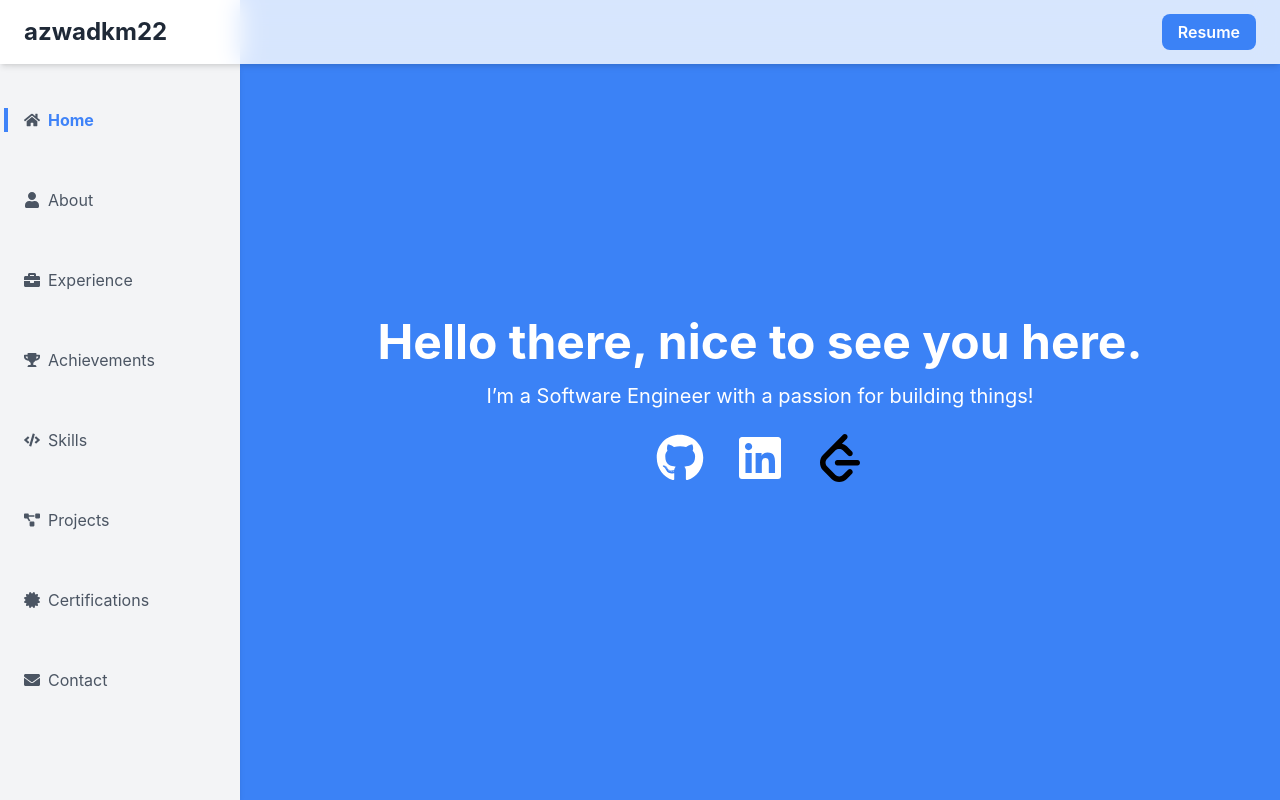
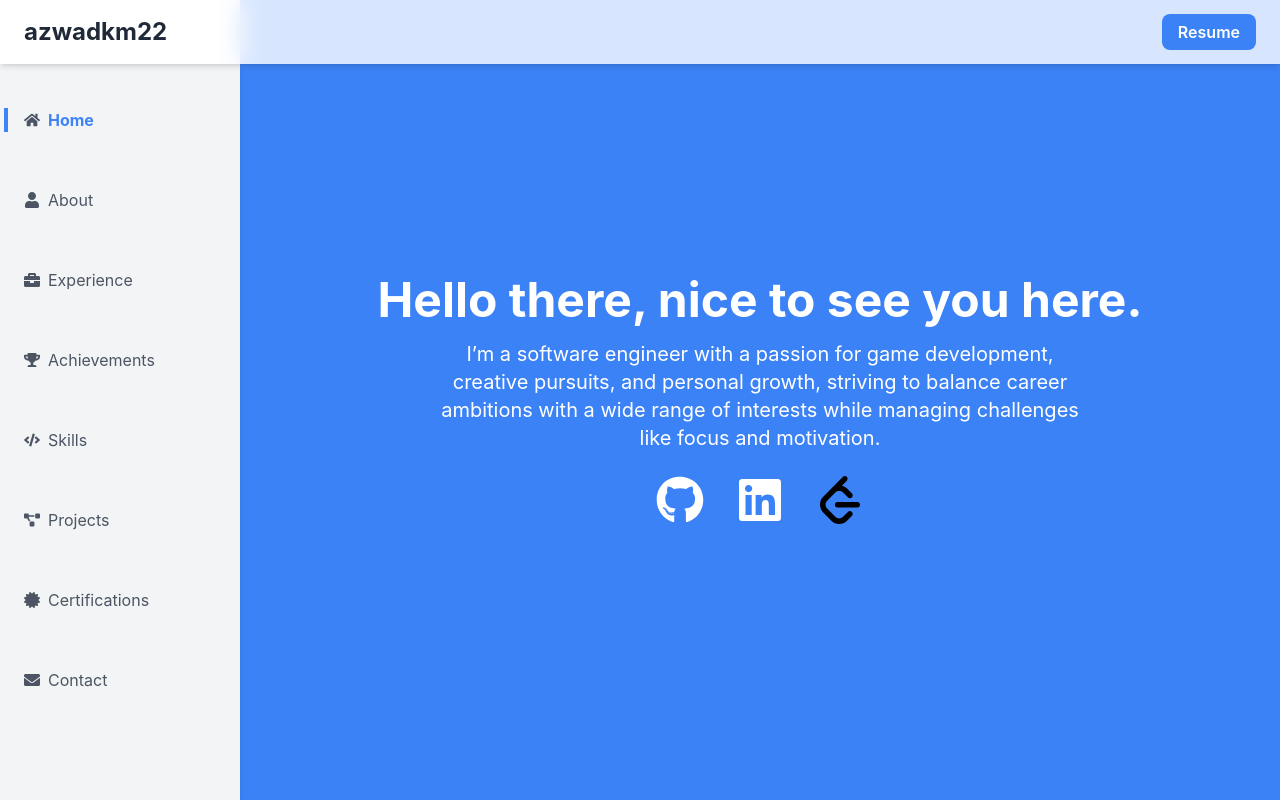
Before and after one commit to azwadkm22/Portfolio, a React (Create React App) app: page / in a window 1280 px wide. Shown: the top 800 px of the page. Built offline with nearby package versions, Linux system fonts and the light colour scheme.

Commit message:
Changed Home landing text

```diff
--- a/src/components/Home.js
+++ b/src/components/Home.js
@@ -8,7 +8,7 @@ function Home() {
         <div className="h-screen flex items-center justify-center bg-blue-500 text-white">
             <div className="text-center">
                 <h1 className="text-5xl font-bold mb-4">Hello there, nice to see you here.</h1>
-                <p className="text-xl mb-6">I’m a Software Engineer with a passion for building things!</p>
+                <p className="text-xl mb-6 px-48">I’m a software engineer with a passion for game development, creative pursuits, and personal growth, striving to balance career ambitions with a wide range of interests while managing challenges like focus and motivation.</p>
 
                 {/* Links to GitHub, LinkedIn, and Leetcode */}
                 <div className="flex justify-center space-x-8">
```
